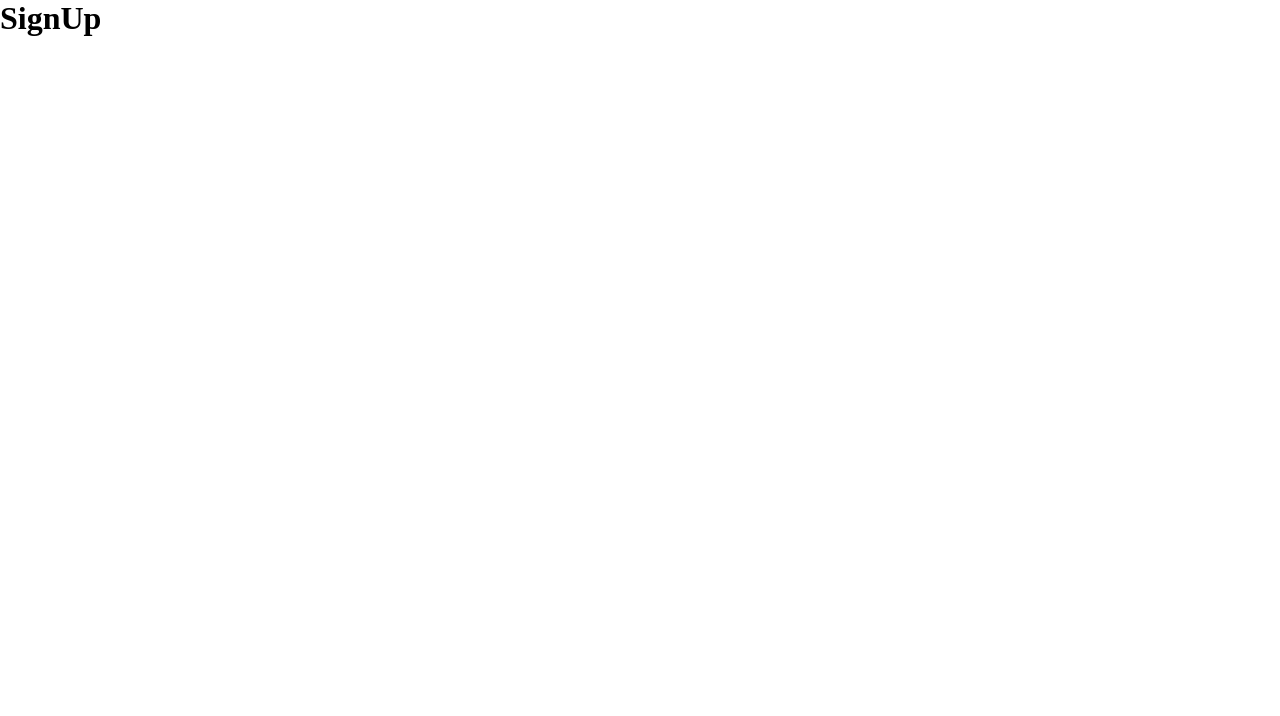
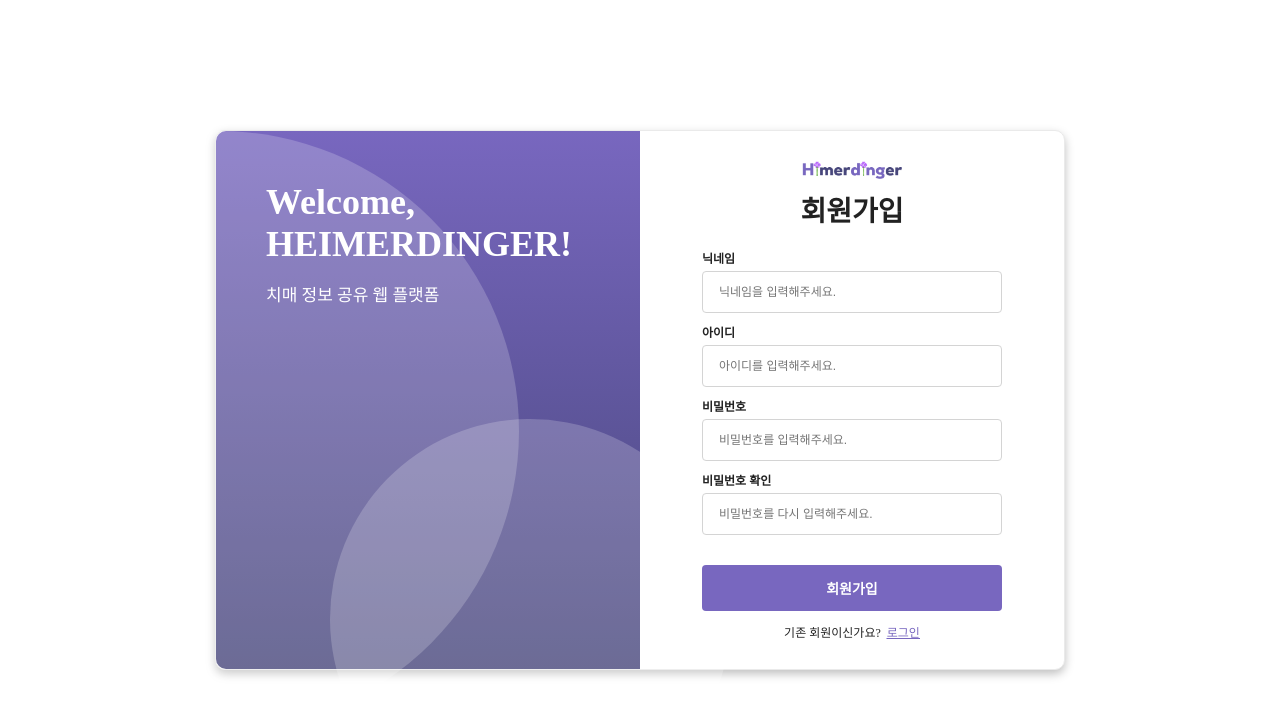
Before and after one commit to Heimerdinger-DSM/Heimerdinger-FrontEnd, a Next.js app: page /signup in a window 1280 px wide. Shown: the top 716 px of the page. Built offline with nearby package versions, Linux system fonts and the light colour scheme.

Commit message:
[CREATE] signup

```diff
--- /dev/null
+++ b/components/signUp/background.tsx
@@ -0,0 +1,87 @@
+import { theme } from "@/styles/theme";
+import styled from "@emotion/styled";
+import Item from "./item";
+
+export default function Background() {
+  return (
+    <Cover>
+      <Container>
+        <Wrapper>
+          <Circle1></Circle1>
+          <Circle2></Circle2>
+          <TextBox>
+            <Title>
+              Welcome,
+              <br />
+              HEIMERDINGER!
+            </Title>
+            <Text>치매 정보 공유 웹 플랫폼</Text>
+          </TextBox>
+        </Wrapper>
+        <Item />
+      </Container>
+    </Cover>
+  );
+}
+
+const Cover = styled.div`
+  width: 100%;
+  height: 100vh;
+  display: flex;
+  align-items: center;
+  justify-content: center;
+`;
+
+const Container = styled.div`
+  width: 850px;
+  height: 540px;
+  display: flex;
+  align-items: center;
+  justify-content: center;
+  border: 1px solid #eaeaea;
+  border-radius: 10px;
+  background-color: ${theme.whiteColor};
+  box-shadow: 0px 4px 10px rgba(0, 0, 0, 0.25);
+`;
+const Wrapper = styled.div`
+  position: relative;
+  width: 50%;
+  height: 100%;
+  border-radius: 10px 0 0 10px;
+  background: linear-gradient(180deg, #7867bf 0%, #47467b 100%);
+`;
+
+const Circle1 = styled.div`
+  position: absolute;
+  right: -90px;
+  bottom: -150px;
+  width: 400px;
+  height: 400px;
+  border-radius: 50%;
+  background-color: ${theme.whiteColor};
+  opacity: 0.2;
+  transform: rotate(-11.85deg);
+`;
+
+const Circle2 = styled.div`
+  position: absolute;
+  left: -70%;
+  width: 600px;
+  height: 600px;
+  border-radius: 50%;
+  background-color: ${theme.whiteColor};
+  opacity: 0.2;
+`;
+
+const TextBox = styled.div`
+  margin: 50px 0 0 50px;
+  color: ${theme.whiteColor};
+  text-align: start;
+`;
+const Title = styled.h1`
+  margin-bottom: 16px;
+  font-size: 36px;
+`;
+const Text = styled.p`
+  font-size: 17px;
+`;
--- a/components/signUp/index.tsx
+++ /dev/null
@@ -1,7 +0,0 @@
-export default function SignUp() {
-  return (
-    <>
-      <h1>SignUp</h1>
-    </>
-  );
-}
--- /dev/null
+++ b/components/signUp/item.tsx
@@ -0,0 +1,119 @@
+import { theme } from "@/styles/theme";
+import styled from "@emotion/styled";
+import Link from "next/link";
+
+export default function Item() {
+  const item = [
+    { title: "닉네임", content: "닉네임을 입력해주세요." },
+    { title: "아이디", content: "아이디를 입력해주세요." },
+    { title: "비밀번호", content: "비밀번호를 입력해주세요." },
+    { title: "비밀번호 확인", content: "비밀번호를 다시 입력해주세요." },
+  ];
+  return (
+    <Container>
+      <Logo src="/img/signup/logo.png" />
+      <Signup>회원가입</Signup>
+      <ItemBox>
+        <InputItem>
+          {item.map((arr, i) => (
+            <InputBox key={i}>
+              <Title>{arr.title}</Title>
+              <Input placeholder={arr.content} type="text" />
+            </InputBox>
+          ))}
+        </InputItem>
+        <Button>회원가입</Button>
+        <RouteBox>
+          <Text>기존 회원이신가요?</Text>
+          <Link href="/login">
+            <Route>로그인</Route>
+          </Link>
+        </RouteBox>
+      </ItemBox>
+    </Container>
+  );
+}
+
+const Container = styled.div`
+  width: 50%;
+  height: 100%;
+  display: flex;
+  align-items: center;
+  justify-content: center;
+  flex-direction: column;
+  z-index: 10;
+`;
+
+const Logo = styled.img`
+  width: 100px;
+  margin-bottom: 10px;
+`;
+const Signup = styled.h1`
+  margin-bottom: 20px;
+  font-size: 28px;
+  font-weight: 800;
+  color: ${theme.blackColor};
+`;
+const ItemBox = styled.div`
+  width: 300px;
+`;
+
+const InputItem = styled.div`
+  width: 100%;
+  margin-bottom: 30px;
+  gap: 10px;
+  display: flex;
+  align-items: center;
+  justify-content: center;
+  flex-direction: column;
+`;
+
+const InputBox = styled.div`
+  width: 100%;
+`;
+const Title = styled.p`
+  margin-bottom: 4px;
+  font-size: 12px;
+  font-weight: 700;
+  color: ${theme.blackColor};
+`;
+const Input = styled.input`
+  width: 100%;
+  height: 42px;
+  padding-left: 16px;
+  border: 1px solid ${theme.thinGrayColor};
+  outline: none;
+  border-radius: 4px;
+  font-size: 12px;
+  font-weight: 500;
+  background-color: ${theme.whiteColor};
+  cursor: pointer;
+`;
+const Button = styled.button`
+  width: 100%;
+  height: 46px;
+  margin-bottom: 12px;
+  border: none;
+  border-radius: 4px;
+  outline: none;
+  font-size: 14px;
+  font-weight: 700;
+  color: ${theme.whiteColor};
+  background-color: ${theme.mainPurpleColor};
+  cursor: pointer;
+`;
+const RouteBox = styled.div`
+  gap: 6px;
+  display: flex;
+  align-items: center;
+  justify-content: center;
+  font-size: 12px;
+  font-weight: 500;
+`;
+const Text = styled.p`
+  color: ${theme.blackColor};
+`;
+const Route = styled.p`
+  text-decoration: underline;
+  color: ${theme.mainPurpleColor};
+`;
--- a/pages/signup.tsx
+++ b/pages/signup.tsx
@@ -1,9 +1,9 @@
-import SignUp from "@/components/signUp";
+import Background from "@/components/signUp/background";
 
 export default function Home() {
   return (
     <>
-      <SignUp />
+      <Background />
     </>
   );
 }
```
Also changed, not shown: public/img/signup/logo.png (added).
